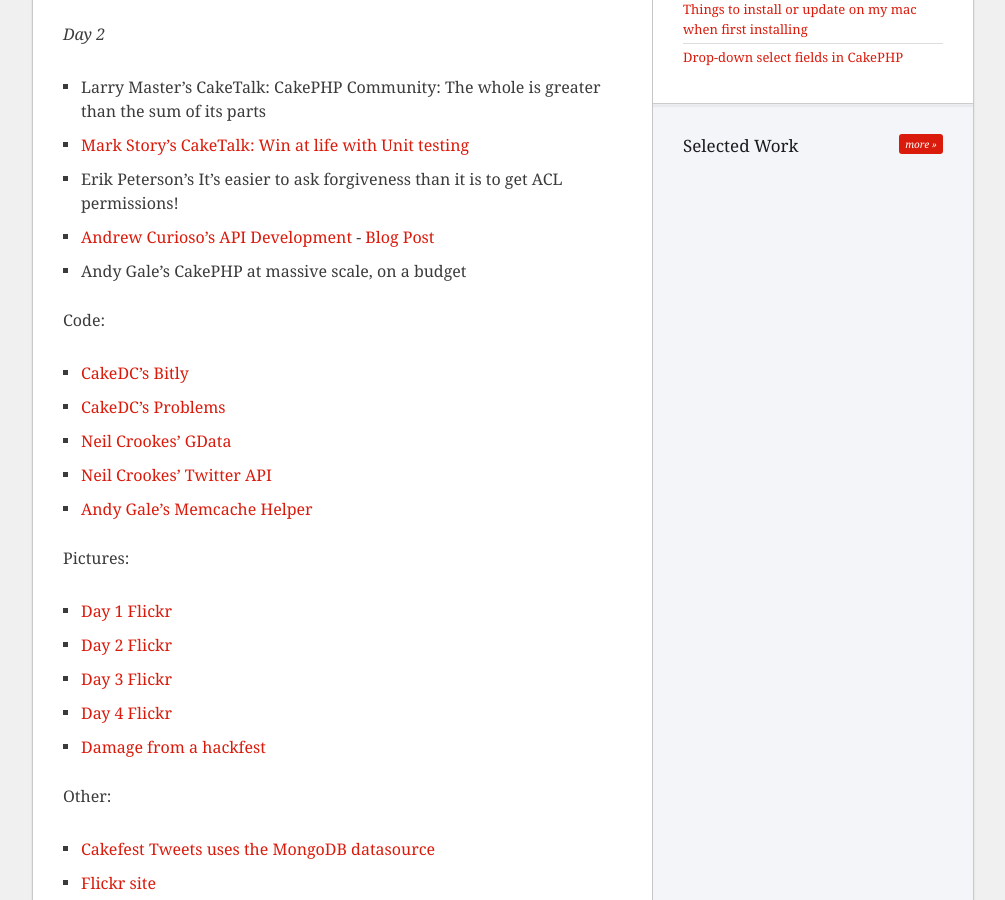
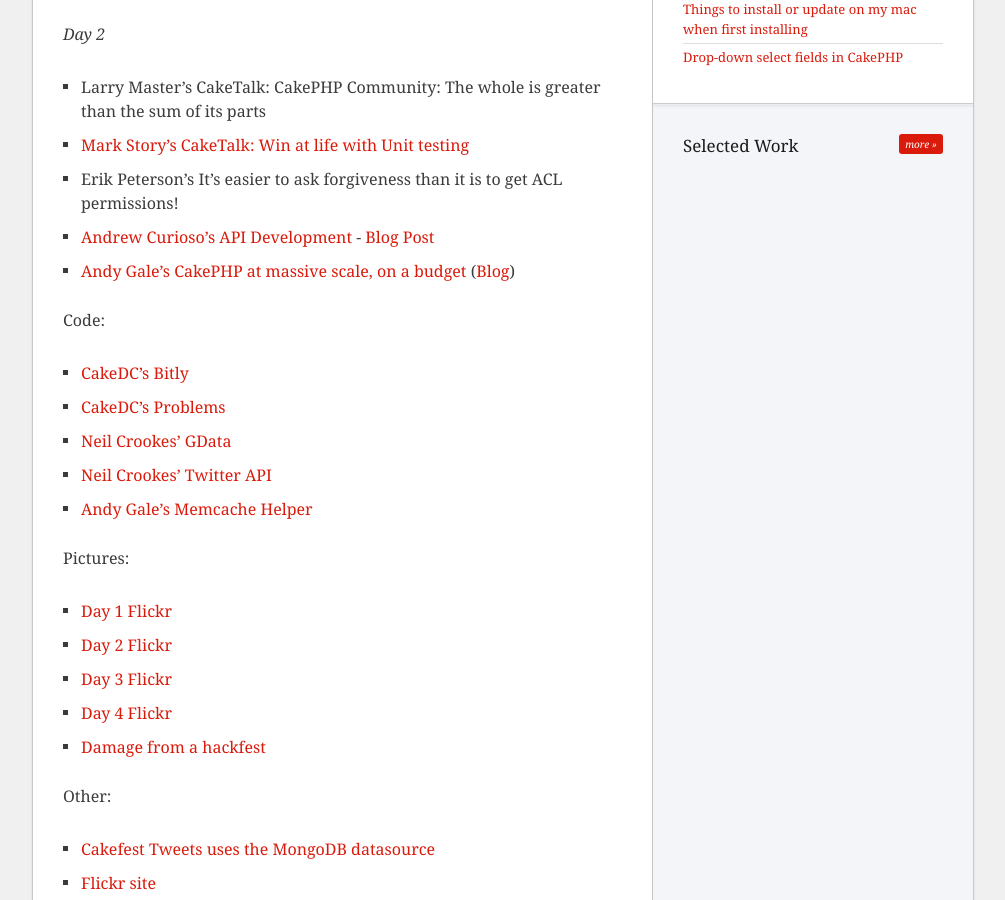
Before and after one commit to husayt/josediazgonzalez.com, a Jekyll site: the page built from _posts/2010-09-04-cakefest-conference-notes.markdown, in a window 1280 px wide and 900 px high, scrolled down 620 px. Shown: the whole window, without its empty margins (136-1141 px from the left). Built offline with Jekyll 4.4.1, drawn with Linux system fonts in a browser that asks for light colours; Markdown is read by kramdown in place of the engine named in the settings.

Commit message:
Andy Gale's presentation

```diff
--- a/_posts/2010-09-04-cakefest-conference-notes.markdown
+++ b/_posts/2010-09-04-cakefest-conference-notes.markdown
@@ -26,7 +26,7 @@
 * [Mark Story's CakeTalk: Win at life with Unit testing](http://mark-story.com/downloads/view/win-at-life-with-unit-testing)
 * Erik Peterson's It's easier to ask forgiveness than it is to get ACL permissions!
 * [Andrew Curioso's API Development](http://www.slideshare.net/andrewcurioso/cakefest-2010-api-development) - [Blog Post](http://andrewcurioso.com/2010/06/cakefest-2010/)
-* Andy Gale's CakePHP at massive scale, on a budget
+* [Andy Gale's CakePHP at massive scale, on a budget](http://www.slideshare.net/andygale/cake-php-at-a-massive-scale-on-a-budget) ([Blog](http://andy-gale.com/))
 
 
 Code:
```
